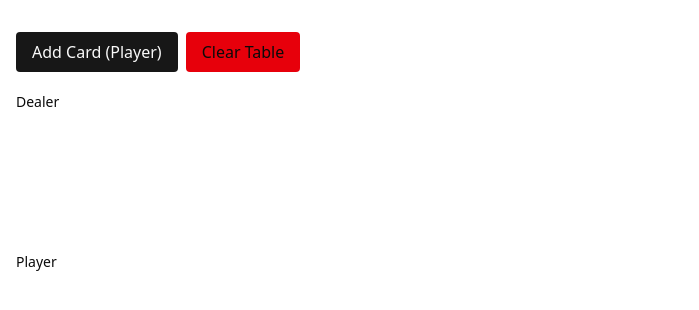
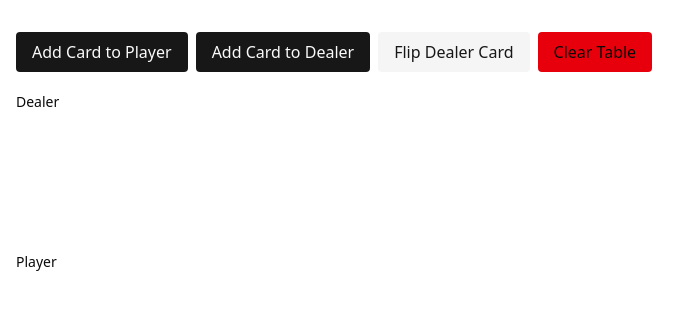
Before and after one commit to devinramsammy/blackjack-model-tester, a Next.js app: page / in a window 1280 px wide. Shown: the top 310 px of the page, without its empty margins (0-699 px from the left). Built offline with nearby package versions, Linux system fonts and the light colour scheme.

Commit message:
move get card to zustand store

```diff
--- a/app/page.tsx
+++ b/app/page.tsx
@@ -8,32 +8,33 @@ export default function Home() {
   const {
     playerCards,
     dealerCards,
-    isPlayerTurn,
-    getCard,
     initializeDeck,
     addCardToPlayer,
     addCardToDealer,
     clearCards,
-    setIsPlayerTurn,
     initializeHands,
+    flipDealerCard,
   } = useDeckStore();
 
   useEffect(() => {
     initializeDeck(1);
   }, [initializeDeck]);
 
-  const handleAddCard = () => {
-    const card = getCard();
-    if (!card) return;
+  const handleAddCardToPlayer = () => {
+    addCardToPlayer();
+  };
 
-    const cardWithFaceDown = { ...card, faceDown: !isPlayerTurn };
+  const handleAddCardToDealer = () => {
+    addCardToDealer();
+  };
 
-    if (isPlayerTurn) {
-      addCardToPlayer(cardWithFaceDown);
-    } else {
-      addCardToDealer(cardWithFaceDown);
+  const handleFlipDealerCard = () => {
+    if (dealerCards.length > 0) {
+      // Flip the first face-down card, or the first card if all are face-up
+      const firstFaceDownIndex = dealerCards.findIndex((card) => card.faceDown);
+      const indexToFlip = firstFaceDownIndex !== -1 ? firstFaceDownIndex : 0;
+      flipDealerCard(indexToFlip);
     }
-    setIsPlayerTurn(!isPlayerTurn);
   };
 
   const handleClearTable = () => {
@@ -48,12 +49,25 @@ export default function Home() {
   return (
     <div className="min-h-screen bg-background text-foreground">
       <main className="container mx-auto py-8 px-4">
-        <div className="mb-4 flex gap-2">
+        <div className="mb-4 flex gap-2 flex-wrap">
           <button
-            onClick={handleAddCard}
+            onClick={handleAddCardToPlayer}
             className="px-4 py-2 bg-primary text-primary-foreground rounded hover:bg-primary/90"
           >
-            Add Card ({isPlayerTurn ? "Player" : "Dealer"})
+            Add Card to Player
+          </button>
+          <button
+            onClick={handleAddCardToDealer}
+            className="px-4 py-2 bg-primary text-primary-foreground rounded hover:bg-primary/90"
+          >
+            Add Card to Dealer
+          </button>
+          <button
+            onClick={handleFlipDealerCard}
+            className="px-4 py-2 bg-secondary text-secondary-foreground rounded hover:bg-secondary/90"
+            disabled={dealerCards.length === 0}
+          >
+            Flip Dealer Card
           </button>
           <button
             onClick={handleClearTable}
--- a/lib/use-deck-store.ts
+++ b/lib/use-deck-store.ts
@@ -6,21 +6,19 @@ interface DeckStore {
   deck: DeckCard[];
   playerCards: BlackjackCardType[];
   dealerCards: BlackjackCardType[];
-  isPlayerTurn: boolean;
   initializeDeck: (deckCount?: number) => void;
   getCard: () => BlackjackCardType | null;
-  addCardToPlayer: (card: BlackjackCardType) => void;
-  addCardToDealer: (card: BlackjackCardType) => void;
+  addCardToPlayer: () => void;
+  addCardToDealer: () => void;
   clearCards: () => void;
-  setIsPlayerTurn: (isPlayerTurn: boolean) => void;
   initializeHands: () => void;
+  flipDealerCard: (index: number) => void;
 }
 
 export const useDeckStore = create<DeckStore>((set, get) => ({
   deck: [],
   playerCards: [],
   dealerCards: [],
-  isPlayerTurn: true,
 
   initializeDeck: (deckCount = 1) => {
     const newDeck = createDeck(deckCount);
@@ -54,15 +52,21 @@ export const useDeckStore = create<DeckStore>((set, get) => ({
     return card;
   },
 
-  addCardToPlayer: (card: BlackjackCardType) => {
+  addCardToPlayer: () => {
+    const { getCard } = get();
+    const card = getCard();
+    if (!card) return;
     set((state) => ({
-      playerCards: [...state.playerCards, card],
+      playerCards: [...state.playerCards, { ...card, faceDown: false }],
     }));
   },
 
-  addCardToDealer: (card: BlackjackCardType) => {
+  addCardToDealer: () => {
+    const { getCard } = get();
+    const card = getCard();
+    if (!card) return;
     set((state) => ({
-      dealerCards: [...state.dealerCards, card],
+      dealerCards: [...state.dealerCards, { ...card, faceDown: false }],
     }));
   },
 
@@ -70,12 +74,7 @@ export const useDeckStore = create<DeckStore>((set, get) => ({
     set({
       playerCards: [],
       dealerCards: [],
-      isPlayerTurn: true,
     });
-  },
-
-  setIsPlayerTurn: (isPlayerTurn: boolean) => {
-    set({ isPlayerTurn });
   },
 
   initializeHands: () => {
@@ -99,4 +98,12 @@ export const useDeckStore = create<DeckStore>((set, get) => ({
       });
     }
   },
+
+  flipDealerCard: (index: number) => {
+    set((state) => ({
+      dealerCards: state.dealerCards.map((card, i) =>
+        i === index ? { ...card, faceDown: !card.faceDown } : card
+      ),
+    }));
+  },
 }));
```
